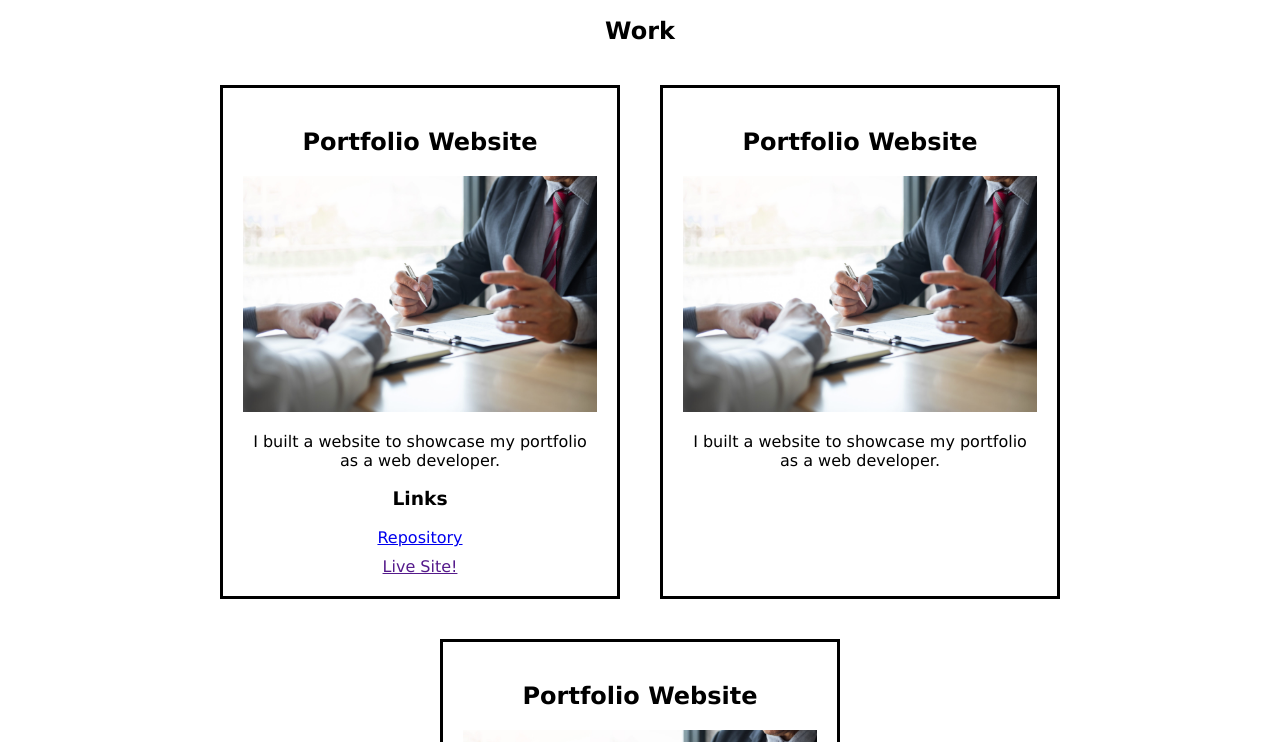
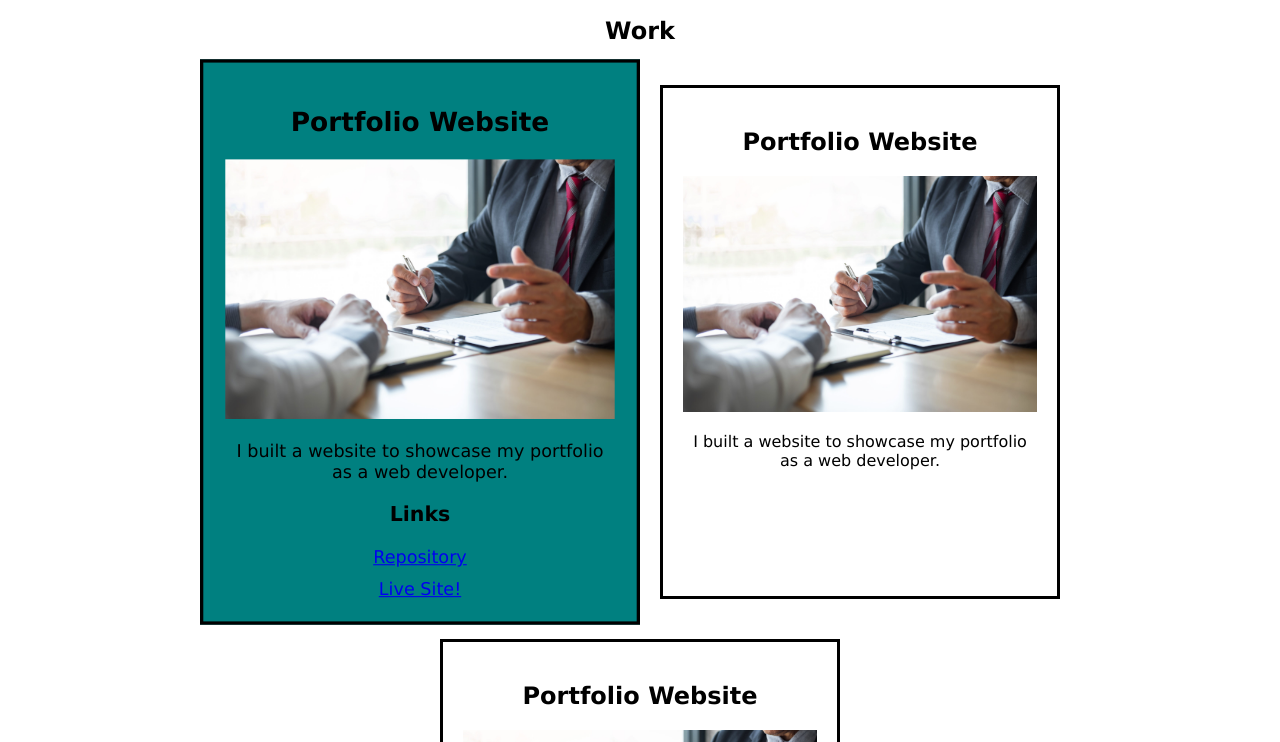
Before and after one commit to NickLeon92/NL-Developer-Portfolio, a plain HTML site: page index.html in a window 1280 px wide. In both pictures the pointer is over the element 420 px from the left and 1021 px from the top of the page. Shown: the part 679-1421 px from the top of the page. Drawn offline with Linux system fonts and the light colour scheme.

Commit message:
add hover response for work sections

```diff
--- a/index.html
+++ b/index.html
@@ -47,7 +47,7 @@
                     <a href="https://github.com/NickLeon92/NL-Developer-Portfolio">Repository</a>
                 </li>
                 <li>
-                    <a href="">Live Site!</a>
+                    <a href="https://nickleon92.github.io/NL-Developer-Portfolio/">Live Site!</a>
                 </li>
             </ul>
         </section>
--- a/style.css
+++ b/style.css
@@ -85,6 +85,7 @@ h2 {
     border: solid;
     margin: 20px;
     flex: 0 0 400px;
+    transition: all .2s ease-in-out;
 }
 
 .worksection img {
@@ -101,3 +102,8 @@ h2 {
 .worksection li {
     margin-top: 10px;
 }
+
+.worksection section:hover {
+    background-color: teal;
+    transform: scale(1.1);
+}
```
